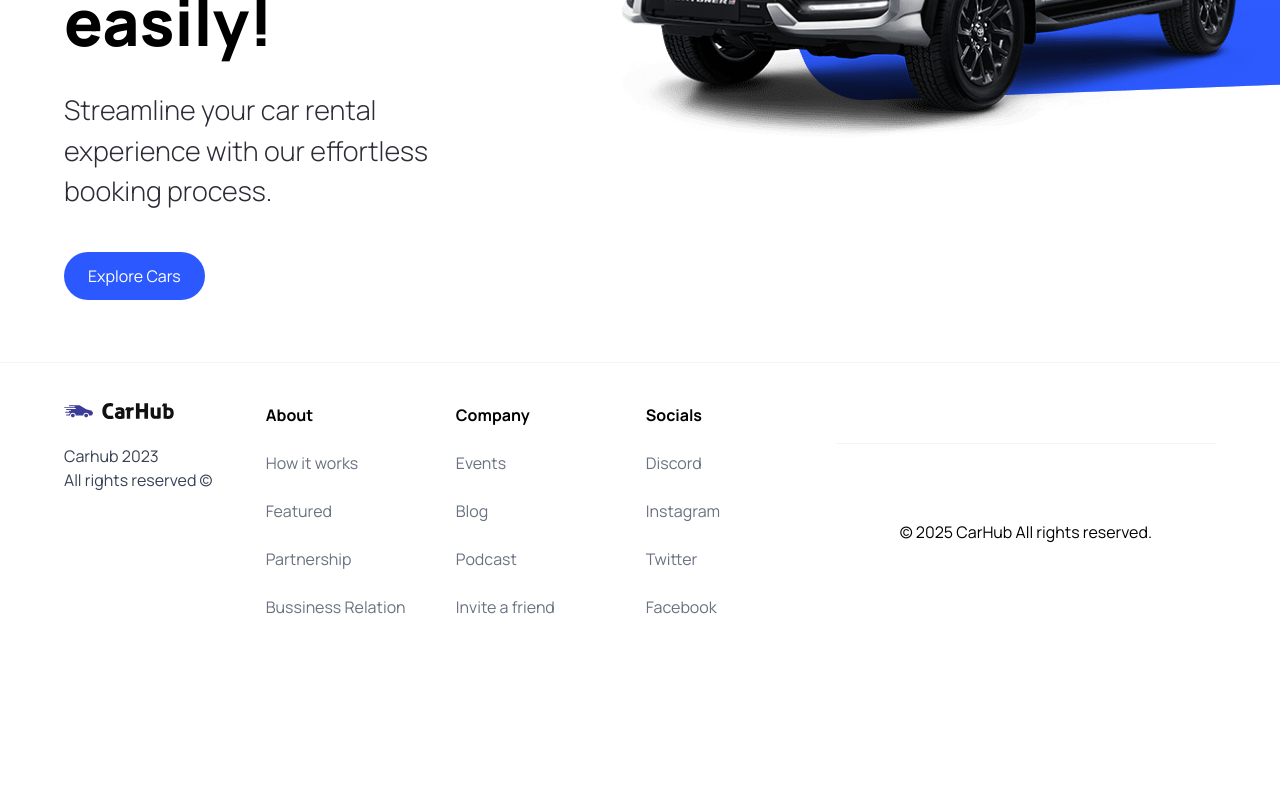
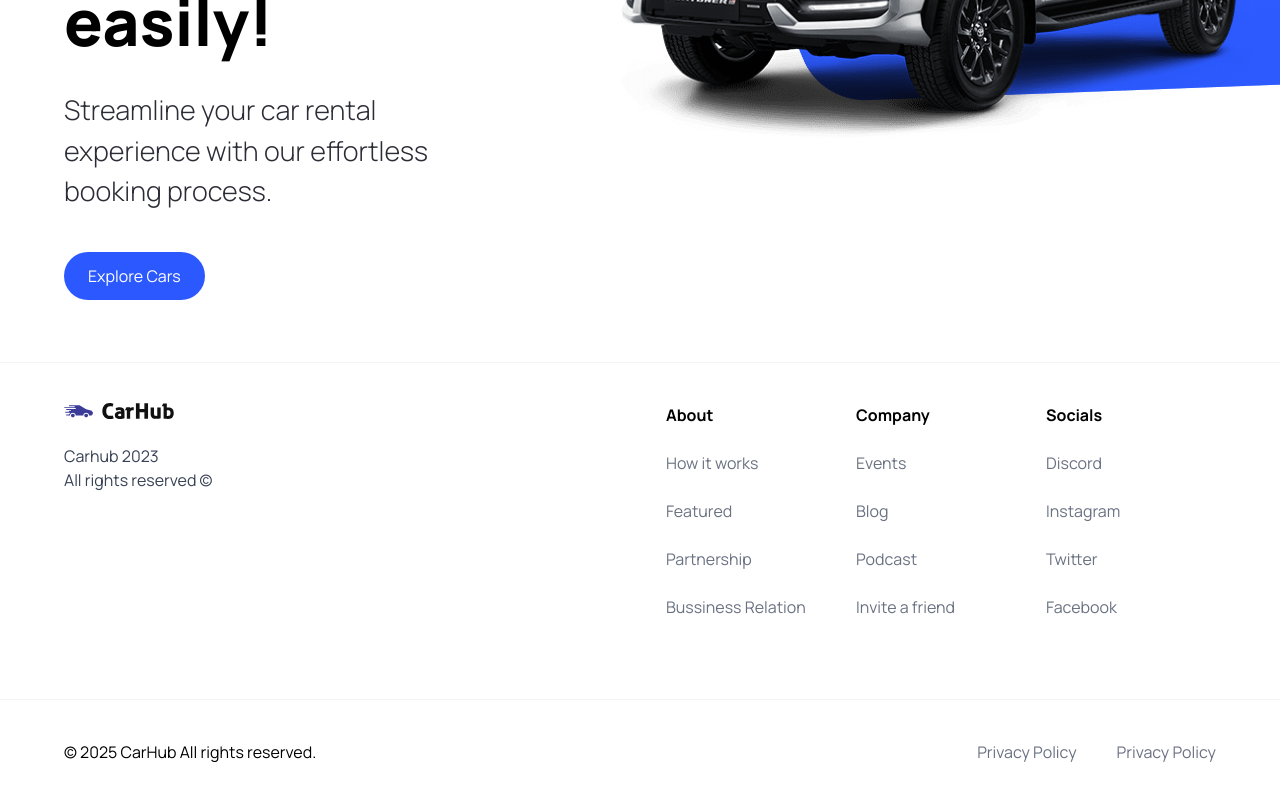
Before and after one commit to bezawitassaye/carsshowcase, a Next.js app: page / in a window 1280 px wide. Shown: the part 602-1402 px from the top of the page. Before the commit the page ends 1261 px from the top, so only its background shows below. Built offline with nearby package versions, Linux system fonts and the light colour scheme.

Commit message:
finish bottom

```diff
--- a/components/Footer.tsx
+++ b/components/Footer.tsx
@@ -31,15 +31,17 @@
 
         </div>
 
-        <div className='flex justify-between items-center flex-wrap mt-10 border-t
+
+
+      </div>
+      <div className='flex justify-between items-center flex-wrap mt-10 border-t
         border-gray-100 sm:px-16 px-6 py-10'>
           <p>&copy; 2025 CarHub All rights reserved.</p>
            <div className='footer__copyrights-link'>
-
+            <Link href="/" className='text-gray-500'>Privacy Policy</Link>
+             <Link href="/" className='text-gray-500'>Privacy Policy</Link>
             </div>
         </div>
-
-      </div>
 
 
     </footer>
```
